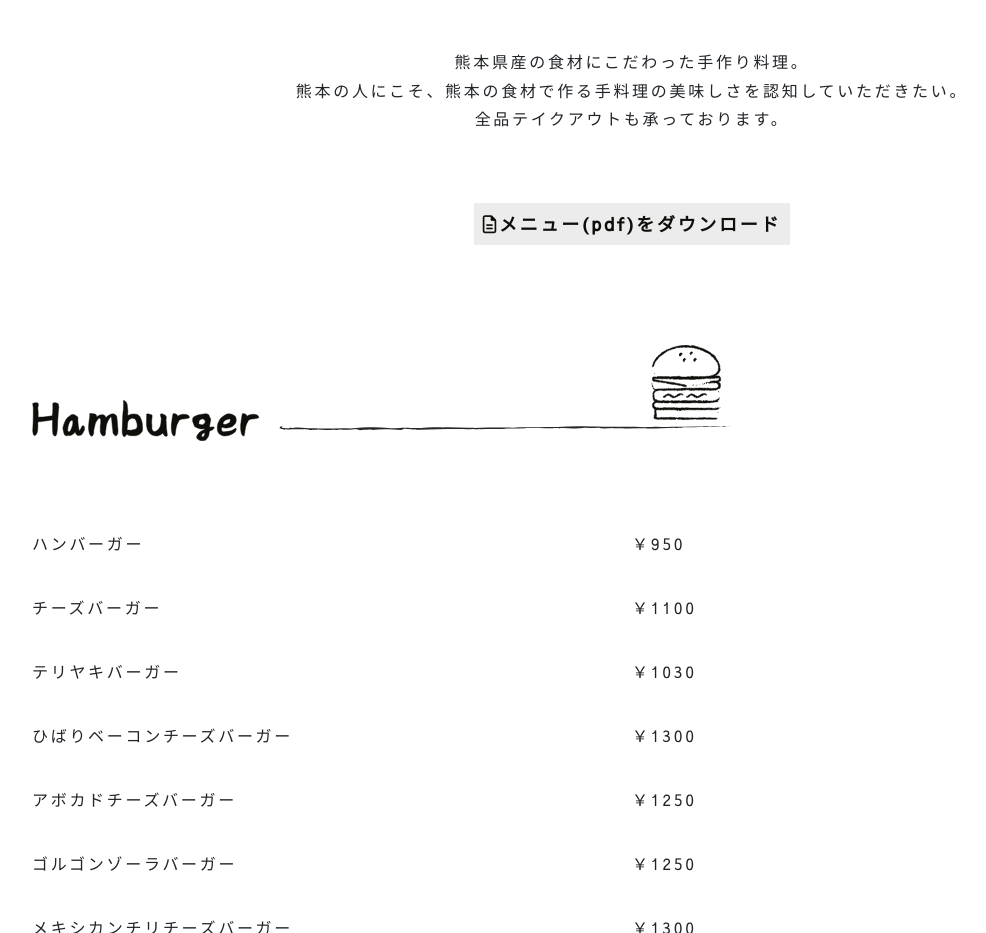
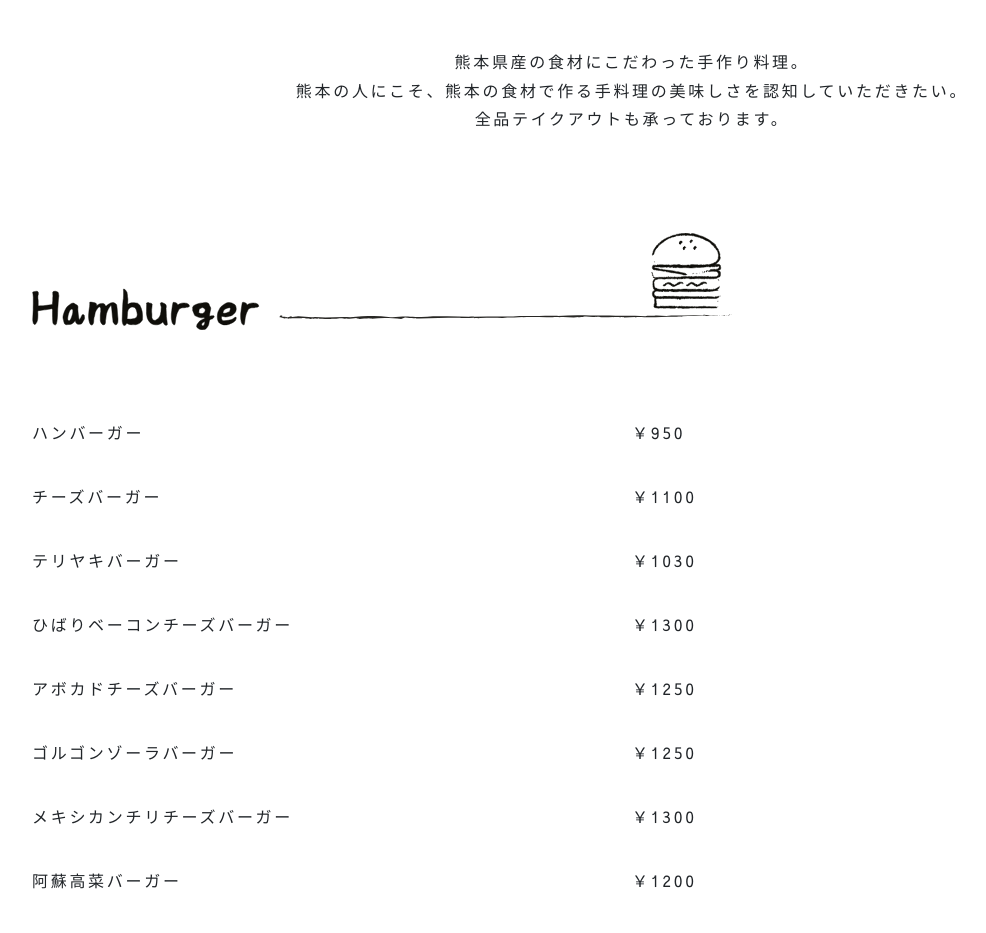
Before and after one commit to Shororo/the_local_burger, a plain HTML site: page index.html in a window 1280 px wide. Shown: the part 3860-4793 px from the top of the page, without its empty margins (8-994 px from the left). Drawn offline with nearby package versions, Linux system fonts and the light colour scheme; no server answers.

Commit message:
Add files via upload

```diff
--- a/index.html
+++ b/index.html
@@ -227,7 +227,7 @@
                       <p>熊本県産の食材にこだわった手作り料理。</p>
                       <p>熊本の人にこそ、熊本の食材で作る手料理の美味しさを認知していただきたい。</p>
                       <p>全品テイクアウトも承っております。</p>
-                      <div class="pt-7">
+                      <div class="pt-7 none">
                         <a class="btn-flat-simple" target="_blank" href="material/sample.pdf" download="sample.pdf"><i class="far fa-file-alt"></i>メニュー(pdf)をダウンロード</a>
                       </div>
                     </div>
```
